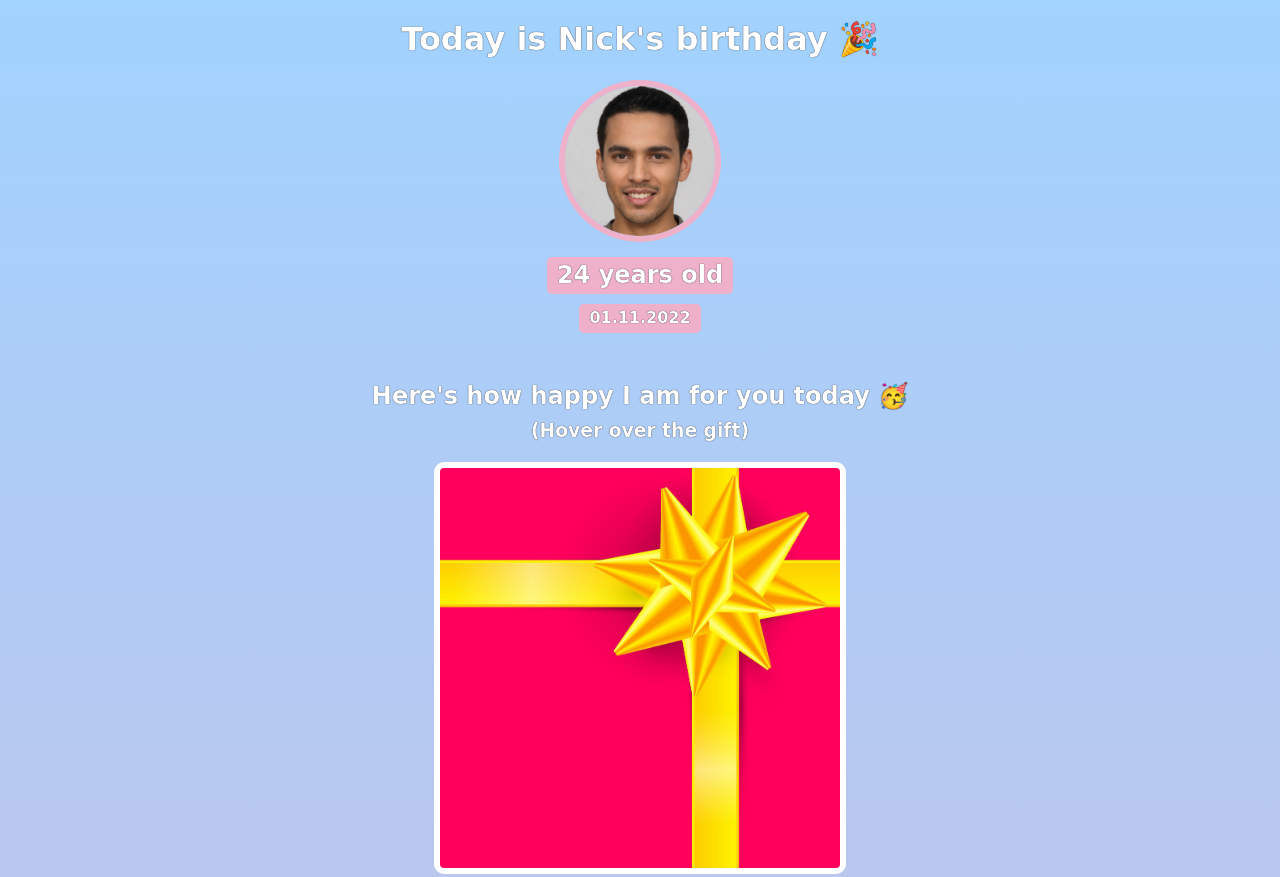
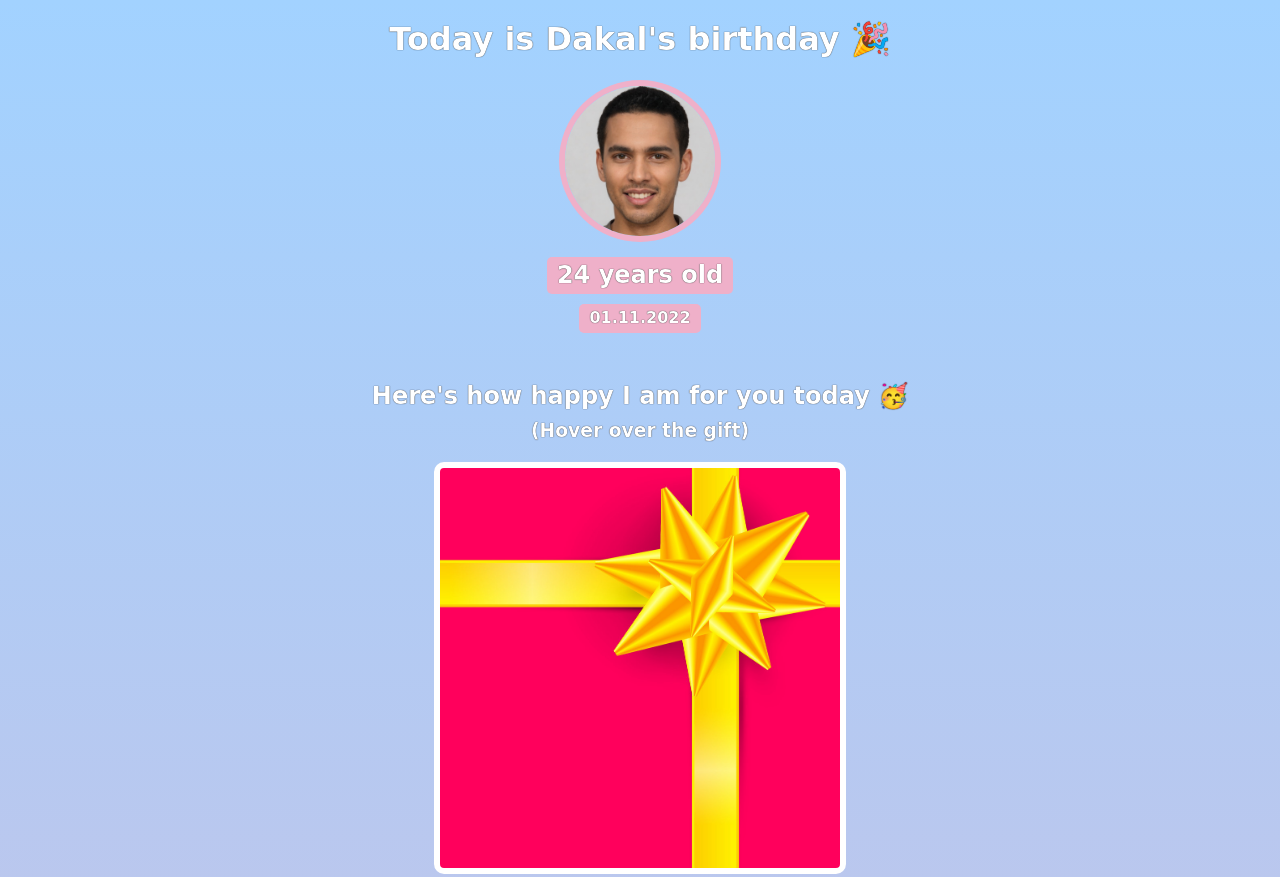
Before and after one commit to hamzakallajo/gift-project, a website built with Vite: page index.html in a window 1280 px wide. Shown: the top 877 px of the page. Built offline with nearby package versions, Linux system fonts and the light colour scheme; a web font is replaced by a local one.

Commit message:
changed the name of the bd

```diff
--- a/index.html
+++ b/index.html
@@ -7,7 +7,7 @@
     </head>
     <body>
         <div id="header">
-            <h1>Today is Nick's birthday 🎉</h1>
+            <h1>Today is Dakal's birthday 🎉</h1>
             <img id="bff-img" src="images/nick.jpg">
             <h2 id="bday-age">24 years old</h2>
             <h4 id="bday-date">01.11.2022</h4>
```
